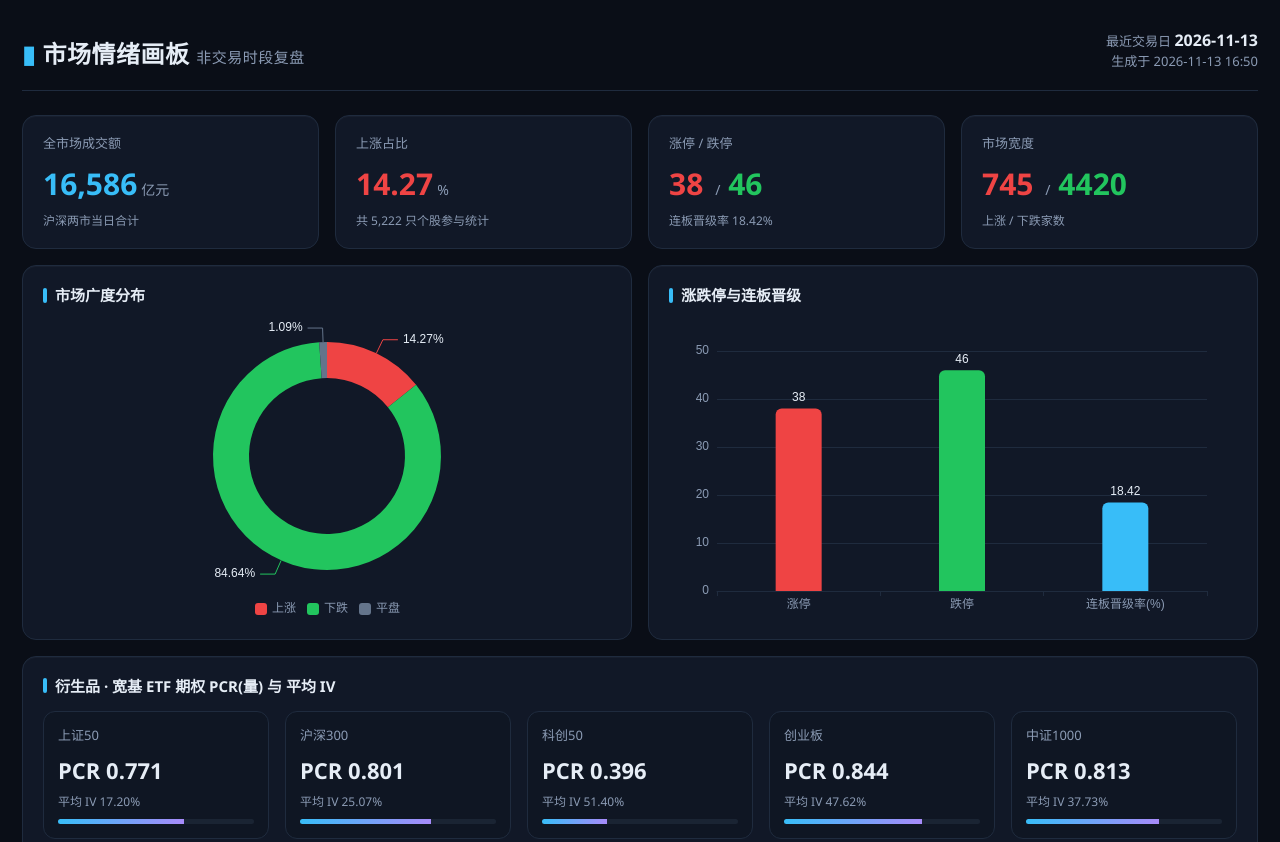
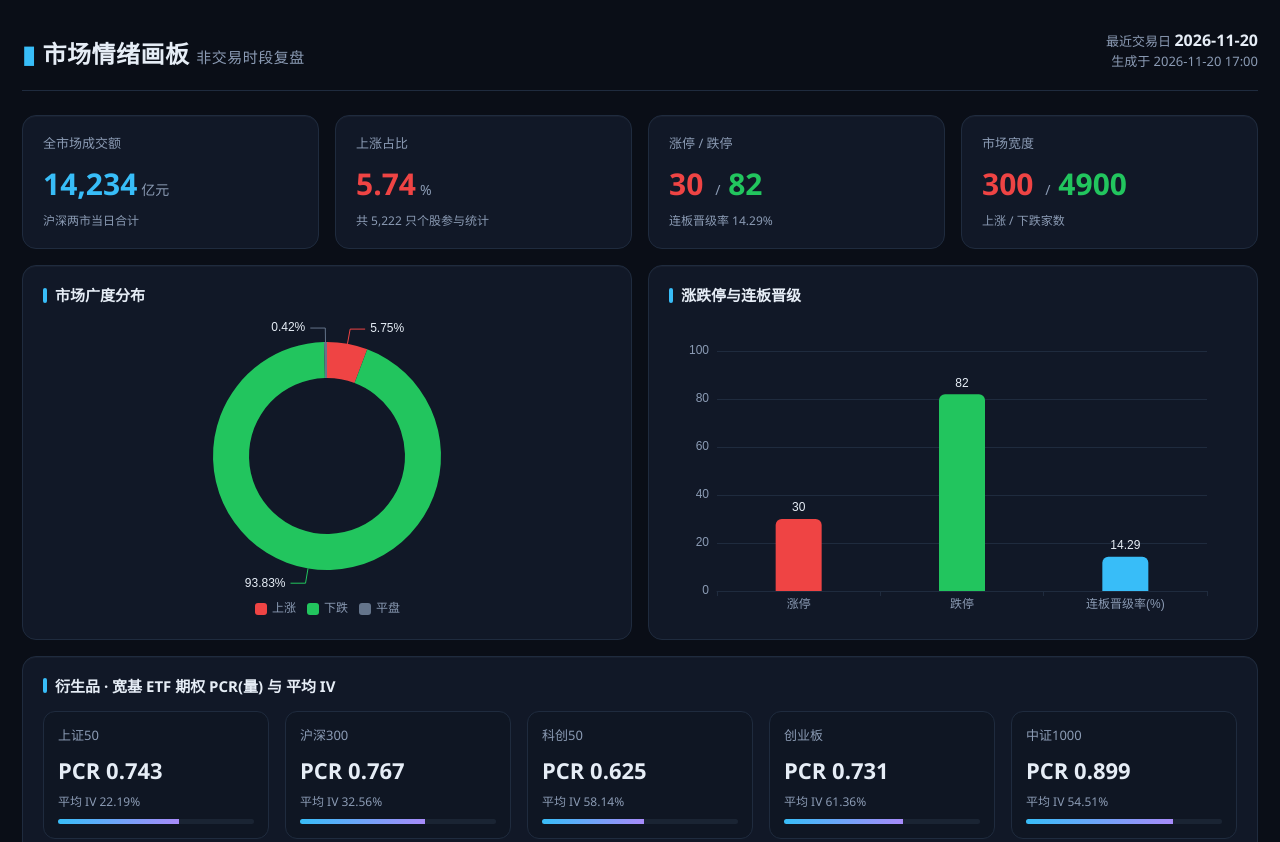
Before and after one commit to LennyYu/concept_flow, a plain HTML site: page docs/index.html in a window 1280 px wide. Shown: the top 842 px of the page. Drawn offline with nearby package versions, Linux system fonts and the light colour scheme.

Commit message:
📊 更新市场情绪面板 (2026-11-20 17:00:29)

```diff
--- a/docs/index.html
+++ b/docs/index.html
@@ -4,7 +4,7 @@
 <head>
 <meta charset="UTF-8">
 <meta name="viewport" content="width=device-width, initial-scale=1.0">
-<title>市场情绪画板 · 2026-11-13</title>
+<title>市场情绪画板 · 2026-11-20</title>
 <script src="https://cdn.jsdelivr.net/npm/echarts@5.5.0/dist/echarts.min.js"></script>
 <style>
   :root{
@@ -51,21 +51,21 @@
 <div class="wrap">
   <header>
     <h1><span class="tag">▮</span> 市场情绪画板 <span style="color:var(--sub);font-size:15px;font-weight:400">非交易时段复盘</span></h1>
-    <div class="meta">最近交易日 <b>2026-11-13</b><br>生成于 2026-11-13 16:50</div>
+    <div class="meta">最近交易日 <b>2026-11-20</b><br>生成于 2026-11-20 17:00</div>
   </header>
 
   <div class="grid kpi">
     <div class="card"><div class="label">全市场成交额</div>
-      <div class="val accent">16,586<small>亿元</small></div>
+      <div class="val accent">14,234<small>亿元</small></div>
       <div class="sub">沪深两市当日合计</div></div>
     <div class="card"><div class="label">上涨占比</div>
-      <div class="val up">14.27<small>%</small></div>
+      <div class="val up">5.74<small>%</small></div>
       <div class="sub">共 5,222 只个股参与统计</div></div>
     <div class="card"><div class="label">涨停 / 跌停</div>
-      <div class="val"><span class="up">38</span> <small>/</small> <span class="down">46</span></div>
-      <div class="sub">连板晋级率 18.42%</div></div>
+      <div class="val"><span class="up">30</span> <small>/</small> <span class="down">82</span></div>
+      <div class="sub">连板晋级率 14.29%</div></div>
     <div class="card"><div class="label">市场宽度</div>
-      <div class="val"><span class="up">745</span> <small>/</small> <span class="down">4420</span></div>
+      <div class="val"><span class="up">300</span> <small>/</small> <span class="down">4900</span></div>
       <div class="sub">上涨 / 下跌家数</div></div>
   </div>
 
@@ -84,7 +84,7 @@
 </div>
 
 <script>
-const PANEL = {"up": 745, "down": 4420, "flat": 57, "total": 5222, "zt": 38, "dt": 46, "promo_rate": 18.42, "options": [{"name": "上证50", "pcr": 0.771, "iv": 17.2}, {"name": "沪深300", "pcr": 0.801, "iv": 25.07}, {"name": "科创50", "pcr": 0.396, "iv": 51.4}, {"name": "创业板", "pcr": 0.844, "iv": 47.62}, {"name": "中证1000", "pcr": 0.813, "iv": 37.73}]};
+const PANEL = {"up": 300, "down": 4900, "flat": 22, "total": 5222, "zt": 30, "dt": 82, "promo_rate": 14.29, "options": [{"name": "上证50", "pcr": 0.743, "iv": 22.19}, {"name": "沪深300", "pcr": 0.767, "iv": 32.56}, {"name": "科创50", "pcr": 0.625, "iv": 58.14}, {"name": "创业板", "pcr": 0.731, "iv": 61.36}, {"name": "中证1000", "pcr": 0.899, "iv": 54.51}]};
 const dark = {bg:'transparent',txt:'#e6edf6',sub:'#8b9bb4',line:'#1f2b3e'};
 
 const b = echarts.init(document.getElementById('breadth'));
```
